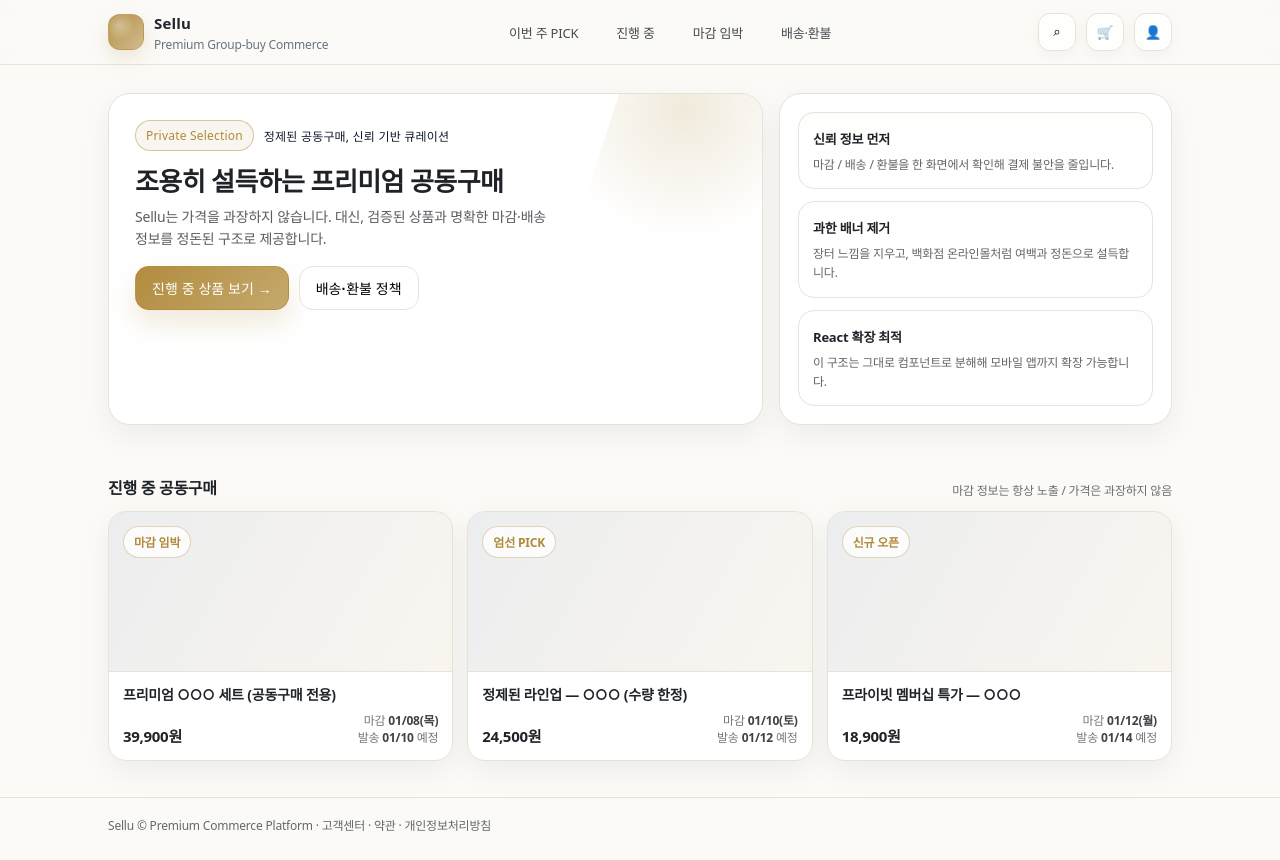
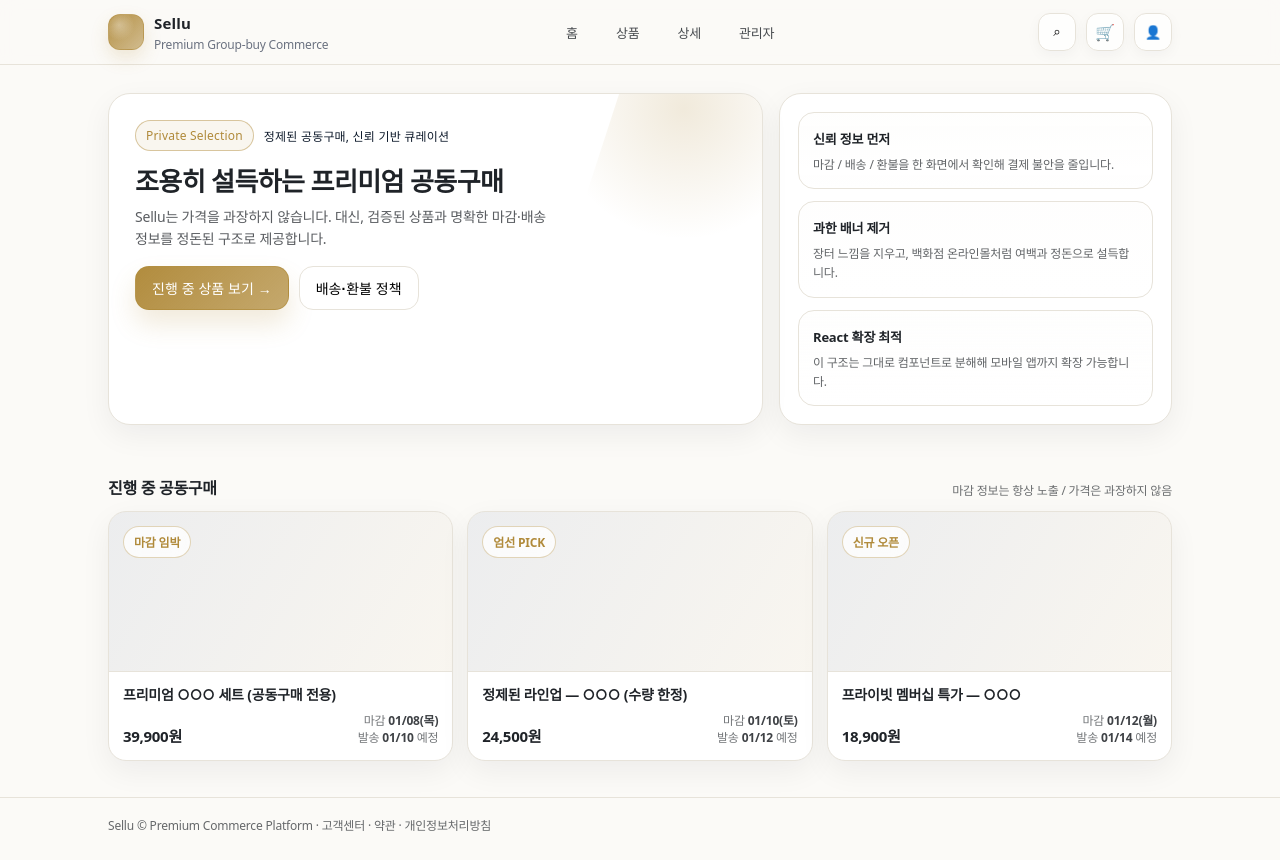
Before and after one commit to djcha95/sellu-ui-preview1, a plain HTML site: page index.html in a window 1280 px wide. Drawn offline with Linux system fonts and the light colour scheme; a web font is replaced by a local one.

Commit message:
Update index.html

```diff
--- a/index.html
+++ b/index.html
@@ -342,7 +342,7 @@
 <body>
   <header>
     <div class="wrap topbar">
-      <a class="brand" href="#">
+      <a class="brand" href="./index.html">
         <div class="mark" aria-hidden="true"></div>
         <div>
           <b>Sellu</b>
@@ -351,15 +351,15 @@
       </a>
 
       <nav aria-label="Primary">
-        <a href="#">이번 주 PICK</a>
-        <a href="#">진행 중</a>
-        <a href="#">마감 임박</a>
-        <a href="#">배송·환불</a>
+        <a href="./home.html" data-page="home.html">홈</a>
+        <a href="./list.html" data-page="list.html">상품</a>
+        <a href="./detail.html" data-page="detail.html">상세</a>
+        <a href="./admin.html" data-page="admin.html">관리자</a>
       </nav>
 
       <div class="actions">
         <button class="iconbtn" aria-label="Search">⌕</button>
-        <button class="iconbtn" aria-label="Cart">🛒</button>
+        <a class="iconbtn" aria-label="Cart" href="./cart.html">🛒</a>
         <button class="iconbtn" aria-label="Profile">👤</button>
       </div>
     </div>
@@ -457,5 +457,7 @@
       Sellu © Premium Commerce Platform · 고객센터 · 약관 · 개인정보처리방침
     </div>
   </footer>
+
+  <script src="./app.js"></script>
 </body>
 </html>
```
